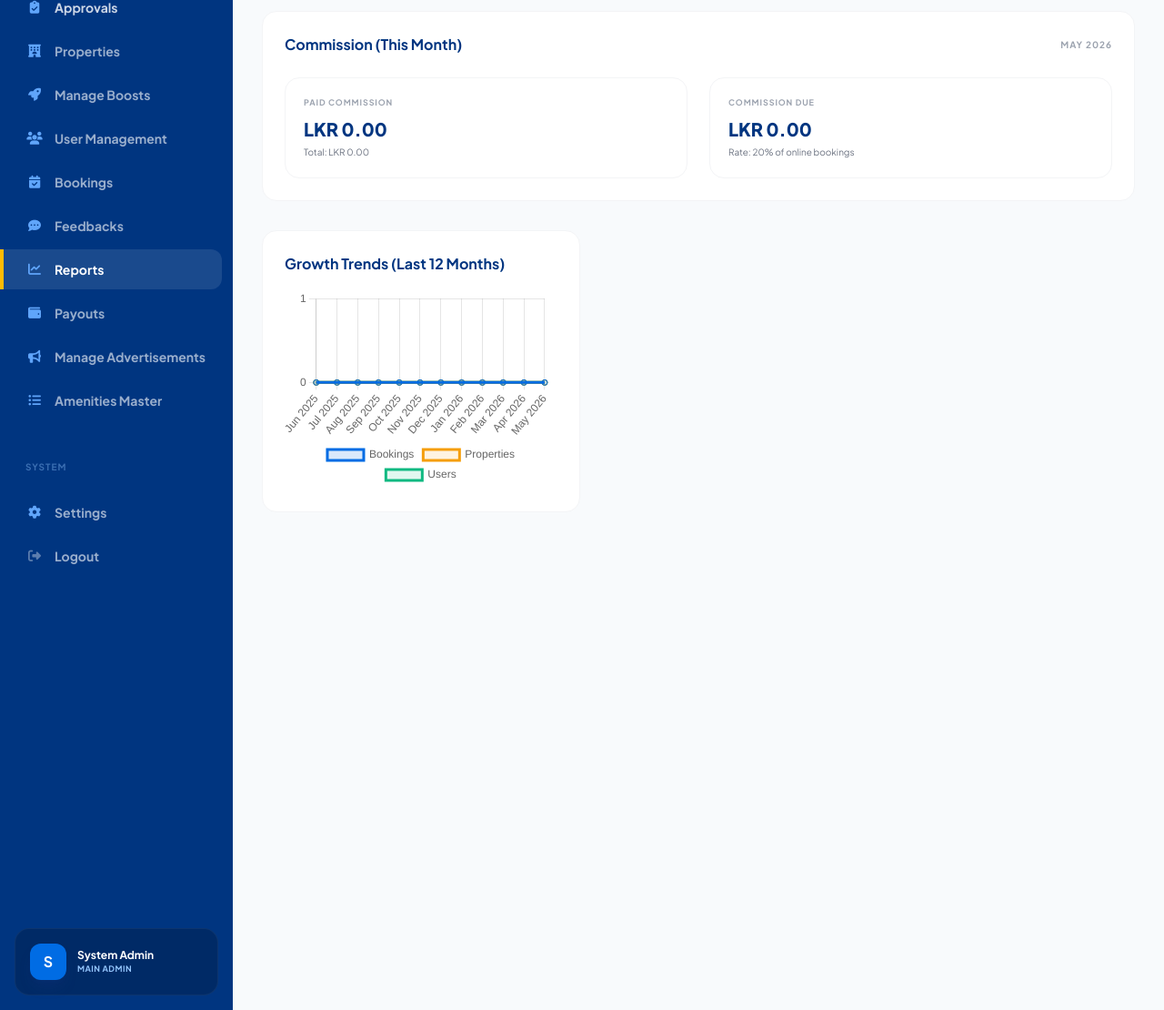
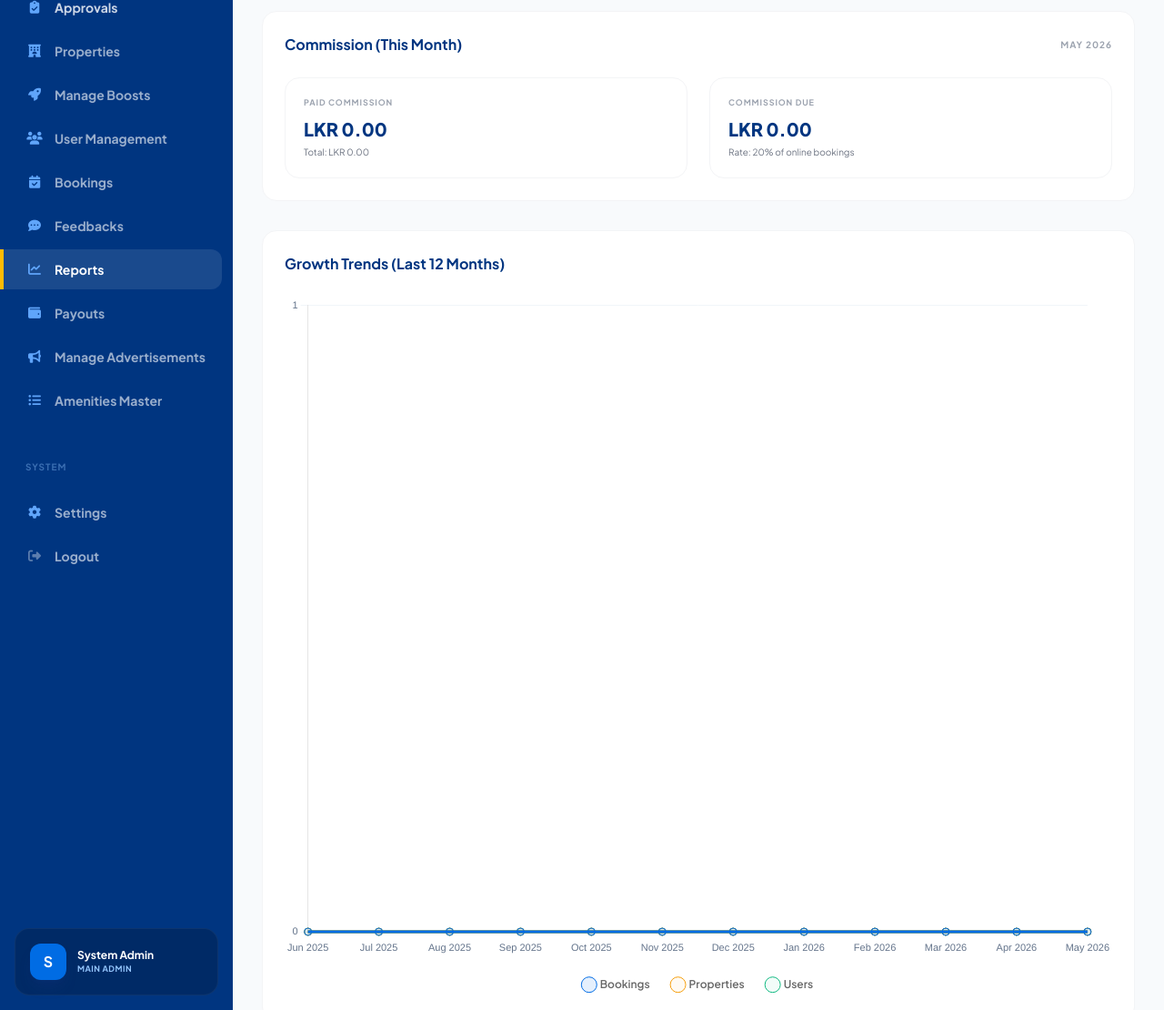
Before and after one commit to Bashitha267/bookingjaunt, a PHP site: page /system/admin/reports.php in a window 1280 px wide. Shown: the part 177-1287 px from the top of the page at 91% size. Run offline with PHP 8.4, Linux system fonts and the light colour scheme; the visitor is signed in with stand-in values (Sample User, id 1); data that the repository does not hold is empty; some libraries are stand-ins or nearby versions.

Commit message:
Refactor reports.php to streamline data retrieval
Removed redundant SQL queries for total bookings, users, properties, revenue, and boosts. Updated commission calculation and improved chart data logic.

```diff
--- a/system/admin/reports.php
+++ b/system/admin/reports.php
@@ -29,15 +29,6 @@ if ($day !== '') {
 	$date_label = 'Year ' . $year;
 }
 
-$total_bookings = (int)$pdo->query("SELECT COUNT(*) FROM bookings")->fetchColumn();
-$total_users = (int)$pdo->query("SELECT COUNT(*) FROM users WHERE role != 'admin'")->fetchColumn();
-$total_properties = (int)$pdo->query("SELECT COUNT(*) FROM properties")->fetchColumn();
-$total_revenue = (float)$pdo->query("SELECT COALESCE(SUM(total_price), 0) FROM bookings")->fetchColumn();
-$total_paid = (float)$pdo->query("SELECT COALESCE(SUM(amount_paid), 0) FROM bookings")->fetchColumn();
-$total_due = max(0, $total_revenue - $total_paid);
-$total_active_boosts = (int)$pdo->query("SELECT COUNT(*) FROM property_boosts WHERE status = 'active' AND DATE_ADD(start_date, INTERVAL duration_days DAY) >= CURDATE()")->fetchColumn();
-$total_boost_revenue = (float)$pdo->query("SELECT COALESCE(SUM(amount), 0) FROM property_boosts WHERE payment_status = 'success'")->fetchColumn();
-
 $commission_rate = 0.2;
 $commission_start = date('Y-m-01');
 $commission_end = date('Y-m-t');
@@ -53,36 +44,7 @@ $commission_total = ($commission_row['total_price'] ?? 0) * $commission_rate;
 $commission_paid = ($commission_row['total_paid'] ?? 0) * $commission_rate;
 $commission_due = max(0, $commission_total - $commission_paid);
 
-$bookings_filtered_sql = "SELECT COUNT(*) FROM bookings" . ($date_filter_clause ? " WHERE $date_filter_clause" : '');
-$bookings_filtered_stmt = $pdo->prepare($bookings_filtered_sql);
-$bookings_filtered_stmt->execute($date_params);
-$bookings_filtered = (int)$bookings_filtered_stmt->fetchColumn();
-
-$users_filtered_sql = "SELECT COUNT(*) FROM users WHERE role != 'admin'" . ($date_filter_clause ? " AND $date_filter_clause" : '');
-$users_filtered_stmt = $pdo->prepare($users_filtered_sql);
-$users_filtered_stmt->execute($date_params);
-$users_filtered = (int)$users_filtered_stmt->fetchColumn();
-
-$properties_filtered_sql = "SELECT COUNT(*) FROM properties" . ($date_filter_clause ? " WHERE $date_filter_clause" : '');
-$properties_filtered_stmt = $pdo->prepare($properties_filtered_sql);
-$properties_filtered_stmt->execute($date_params);
-$properties_filtered = (int)$properties_filtered_stmt->fetchColumn();
-
-$revenue_filtered_sql = "SELECT COALESCE(SUM(total_price), 0) FROM bookings" . ($date_filter_clause ? " WHERE $date_filter_clause" : '');
-$revenue_filtered_stmt = $pdo->prepare($revenue_filtered_sql);
-$revenue_filtered_stmt->execute($date_params);
-$revenue_filtered = (float)$revenue_filtered_stmt->fetchColumn();
-
-$boosts_filtered_sql = "SELECT COUNT(*) FROM property_boosts" . ($date_filter_clause ? " WHERE $date_filter_clause" : '');
-$boosts_filtered_stmt = $pdo->prepare($boosts_filtered_sql);
-$boosts_filtered_stmt->execute($date_params);
-$boosts_filtered = (int)$boosts_filtered_stmt->fetchColumn();
-
-$boost_revenue_filtered_sql = "SELECT COALESCE(SUM(amount), 0) FROM property_boosts" . ($date_filter_clause ? " WHERE $date_filter_clause" : '');
-$boost_revenue_filtered_stmt = $pdo->prepare($boost_revenue_filtered_sql);
-$boost_revenue_filtered_stmt->execute($date_params);
-$boost_revenue_filtered = (float)$boost_revenue_filtered_stmt->fetchColumn();
-
+// Chart Data Logic
 $chart_start = date('Y-m-01', strtotime('-11 months'));
 $chart_keys = [];
 $chart_labels = [];
@@ -114,7 +76,6 @@ foreach ($chart_keys as $key) {
 ?>
 <!DOCTYPE html>
 <html lang="en">
-
 <head>
 	<meta charset="UTF-8">
 	<meta name="viewport" content="width=device-width, initial-scale=1.0">
@@ -124,24 +85,11 @@ foreach ($chart_keys as $key) {
 	<link rel="stylesheet" href="https://cdnjs.cloudflare.com/ajax/libs/font-awesome/6.4.0/css/all.min.css">
 	<script src="https://cdn.jsdelivr.net/npm/chart.js"></script>
 	<style>
-		body {
-			font-family: 'Plus Jakarta Sans', sans-serif;
-			background-color: #f8fafc;
-		}
-
-		@media print {
-			.no-print {
-				display: none;
-			}
-
-			body {
-				background: white;
-			}
-		}
+		body { font-family: 'Plus Jakarta Sans', sans-serif; background-color: #f8fafc; }
+		@media print { .no-print { display: none; } body { background: white; } }
 	</style>
 </head>
-
-<body class="flex min-h-screen overflow-hidden">
+<body class="flex min-h-screen">
 
 	<?php include 'sidebar.php'; ?>
 
@@ -156,6 +104,7 @@ foreach ($chart_keys as $key) {
 					<p class="text-xs text-gray-500 font-bold uppercase tracking-widest hidden sm:block">Booking, users, and property insights</p>
 				</div>
 			</div>
+
 			<div class="no-print flex flex-wrap items-end gap-4">
 				<form method="GET" class="flex flex-wrap gap-3 items-end">
 					<div>
@@ -181,11 +130,11 @@ foreach ($chart_keys as $key) {
 
 		<div class="p-4 lg:p-8 space-y-8">
 			<div class="bg-white rounded-2xl border border-gray-100 p-6">
-				<div class="flex items-center justify-between">
+				<div class="flex items-center justify-between mb-6">
 					<h2 class="font-bold text-[#003580]">Commission (This Month)</h2>
 					<span class="text-[10px] font-bold uppercase tracking-widest text-gray-400"><?php echo date('F Y'); ?></span>
 				</div>
-				<div class="grid grid-cols-1 md:grid-cols-2 gap-6 mt-6">
+				<div class="grid grid-cols-1 md:grid-cols-2 gap-6">
 					<div class="p-5 rounded-2xl border border-gray-100">
 						<p class="text-[9px] font-bold uppercase tracking-widest text-gray-400">Paid Commission</p>
 						<h3 class="text-xl font-black text-[#003580] mt-2">LKR <?php echo number_format($commission_paid, 2); ?></h3>
@@ -199,12 +148,12 @@ foreach ($chart_keys as $key) {
 				</div>
 			</div>
 
-			<div class="grid grid-cols-1 lg:flex gap-8">
+			<div class="w-full">
 				<div class="bg-white rounded-2xl border border-gray-100 p-6">
-					<h3 class="font-bold text-[#003580] mb-4">Growth Trends (Last 12 Months)</h3>
-					<canvas id="growthChart" height="220"></canvas>
-				</div>
-
+					<h3 class="font-bold text-[#003580] mb-6">Growth Trends (Last 12 Months)</h3>
+					<div class="relative w-full" style="min-height: 350px; height: 60vh;">
+						<canvas id="growthChart"></canvas>
+					</div>
 				</div>
 			</div>
 		</div>
@@ -226,42 +175,83 @@ foreach ($chart_keys as $key) {
 						label: 'Bookings',
 						data: bookingsData,
 						borderColor: '#006ce4',
-						backgroundColor: 'rgba(0, 108, 228, 0.15)',
-						tension: 0.35,
-						fill: true
+						backgroundColor: 'rgba(0, 108, 228, 0.1)',
+						tension: 0.4,
+						fill: true,
+						pointRadius: 4,
+						pointHoverRadius: 6
 					},
 					{
 						label: 'Properties',
 						data: propertiesData,
 						borderColor: '#f59e0b',
-						backgroundColor: 'rgba(245, 158, 11, 0.12)',
-						tension: 0.35,
-						fill: true
+						backgroundColor: 'rgba(245, 158, 11, 0.05)',
+						tension: 0.4,
+						fill: true,
+						pointRadius: 4,
+						pointHoverRadius: 6
 					},
 					{
 						label: 'Users',
 						data: usersData,
 						borderColor: '#10b981',
-						backgroundColor: 'rgba(16, 185, 129, 0.12)',
-						tension: 0.35,
-						fill: true
+						backgroundColor: 'rgba(16, 185, 129, 0.05)',
+						tension: 0.4,
+						fill: true,
+						pointRadius: 4,
+						pointHoverRadius: 6
 					}
 				]
 			},
 			options: {
 				responsive: true,
+				maintainAspectRatio: false, // Essential for full-width responsive scaling
 				plugins: {
 					legend: {
-						position: 'bottom'
+						position: 'bottom',
+						labels: {
+							padding: 25,
+							usePointStyle: true,
+							font: {
+								size: 12,
+								family: "'Plus Jakarta Sans', sans-serif",
+								weight: '600'
+							}
+						}
+					},
+					tooltip: {
+						backgroundColor: '#1e293b',
+						padding: 12,
+						titleFont: { size: 14, weight: 'bold' },
+						bodyFont: { size: 13 },
+						cornerRadius: 8
 					}
 				},
 				scales: {
 					y: {
 						beginAtZero: true,
 						ticks: {
-							precision: 0
+							precision: 0,
+							color: '#64748b',
+							font: { size: 11 }
+						},
+						grid: {
+							color: '#f1f5f9'
+						}
+					},
+					x: {
+						ticks: {
+							color: '#64748b',
+							font: { size: 11 }
+						},
+						grid: {
+							display: false
 						}
 					}
+				},
+				interaction: {
+					intersect: false,
+					mode: 'index'
 				}
 			}
 		});
@@ -269,8 +259,12 @@ foreach ($chart_keys as $key) {
 		document.getElementById('download-pdf').addEventListener('click', () => {
 			window.print();
 		});
+
+		function toggleSidebar() {
+			// Add your sidebar toggle logic here if it's not in sidebar.php
+			const sidebar = document.querySelector('aside');
+			sidebar.classList.toggle('-translate-x-full');
+		}
 	</script>
-
 </body>
-
 </html>
```
